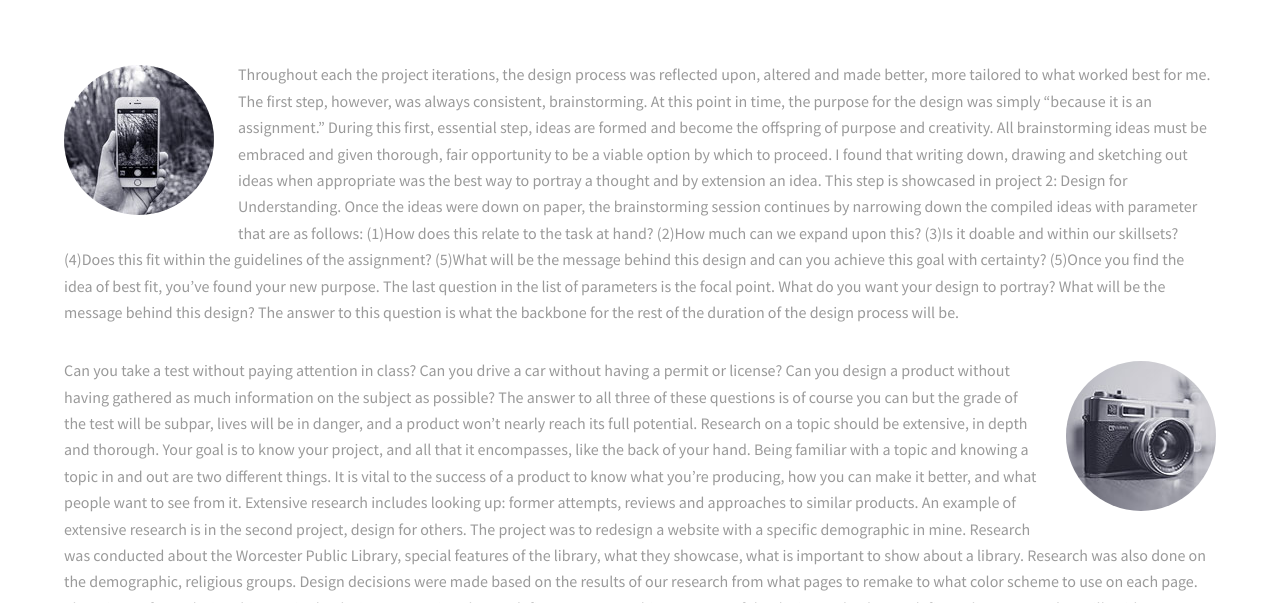
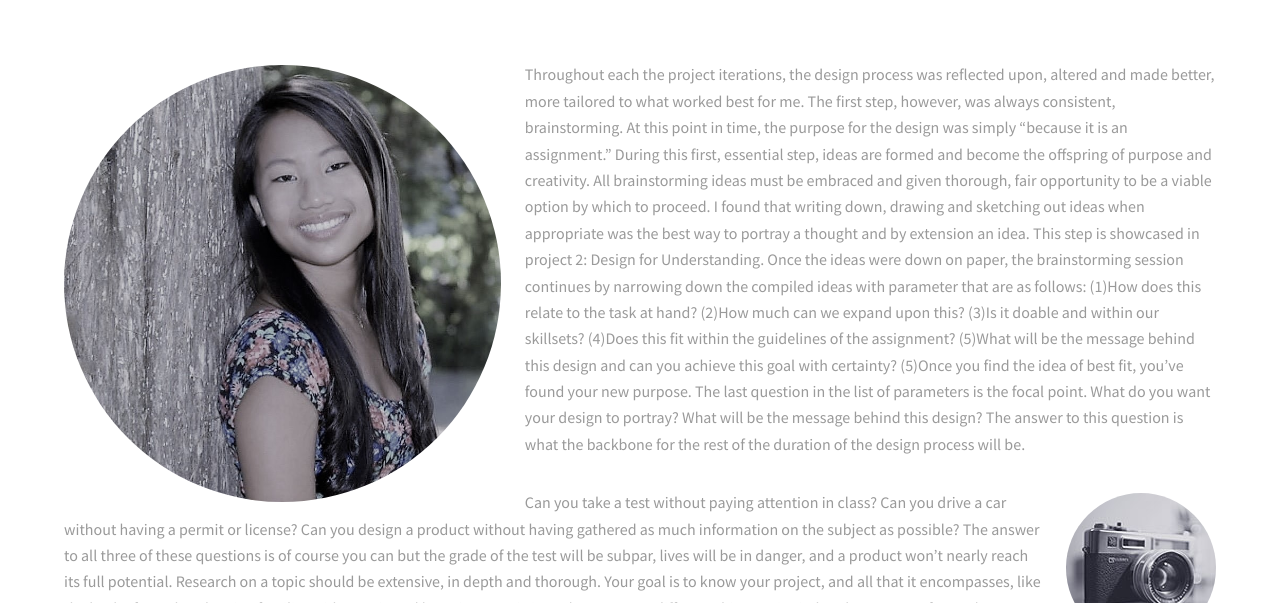
Before and after one commit to cmcourville/HCIDesignManifesto, a plain HTML site: page aboutMe.html in a window 1280 px wide. Shown: the part 197-800 px from the top of the page. Drawn offline with Linux system fonts and the light colour scheme.

Commit message:
picture change

```diff
--- a/aboutMe.html
+++ b/aboutMe.html
@@ -34,7 +34,7 @@
 						<p>Design Manifesto </p>
 					</header>
 					<div class="image round left">
-						<img src="images/pic01.jpg" alt="Pic 01" />
+						<img src="images/profilePic.jpg" alt="Pic 01" />
 					</div>
 					<p>Throughout each the project iterations, the design process was reflected upon, altered and made better, more tailored to what worked best for me. The first step, however, was always consistent, brainstorming. At this point in time, the purpose for the design was simply “because it is an assignment.” During this first, essential step, ideas are formed and become the offspring of purpose and creativity. All brainstorming ideas must be embraced and given thorough, fair opportunity to be a viable option by which to proceed. I found that writing down, drawing and sketching out ideas when appropriate was the best way to portray a thought and by extension an idea. This step is showcased in project 2: Design for Understanding. Once the ideas were down on paper, the brainstorming session continues by narrowing down the compiled ideas with parameter that are as follows:
 							(1)How does this relate to the task at hand?
```
Also changed, not shown: images/banner.jpg, images/profilePic.jpg (added).
